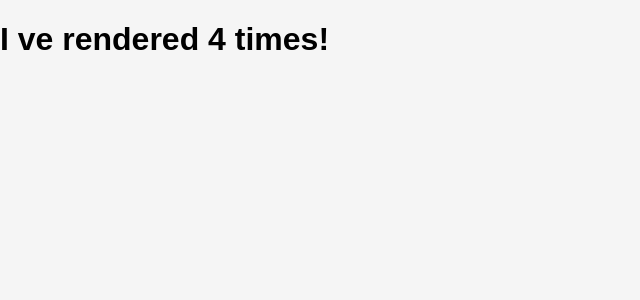
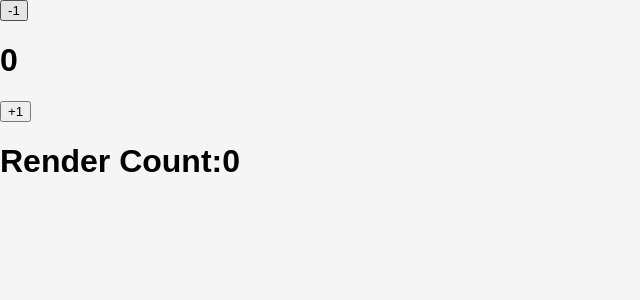
Before and after one commit to dit0o/react, a React (Create React App) app: page / in a window 1280 px wide. Shown: the top 300 px of the page, without its empty margins (0-640 px from the left). Built offline with nearby package versions, Linux system fonts and the light colour scheme.

Commit message:
useref 1

```diff
--- a/src/App.js
+++ b/src/App.js
@@ -1,20 +1,21 @@
-import React, { useEffect, useState } from 'react'
+import React, { useEffect, useRef, useState } from 'react'
 import './App.css';
 
 
 
 function App() {
-  const [count,setCount]=useState(0)
+  const [value,setValue]=useState(0)
+  const count=useRef(0)
+  useEffect(()=>{
+    count.current=count.current+1;
+  });
 
-  useEffect(()=>{
-    setTimeout(()=>{
-      setCount(count=>count+1)
-
-    },2000)
-  },[count])
   return (
     <>
-      <h1>I ve rendered {count} times!</h1>
+     <button onClick={()=>{setValue(prev=>prev-1)}}>-1</button>
+     <h1>{value}</h1>
+     <button onClick={()=>{setValue(prev=>prev+1)}}>+1</button>
+     <h1>Render Count:{count.current}</h1>
     </>
   );
 }
```
